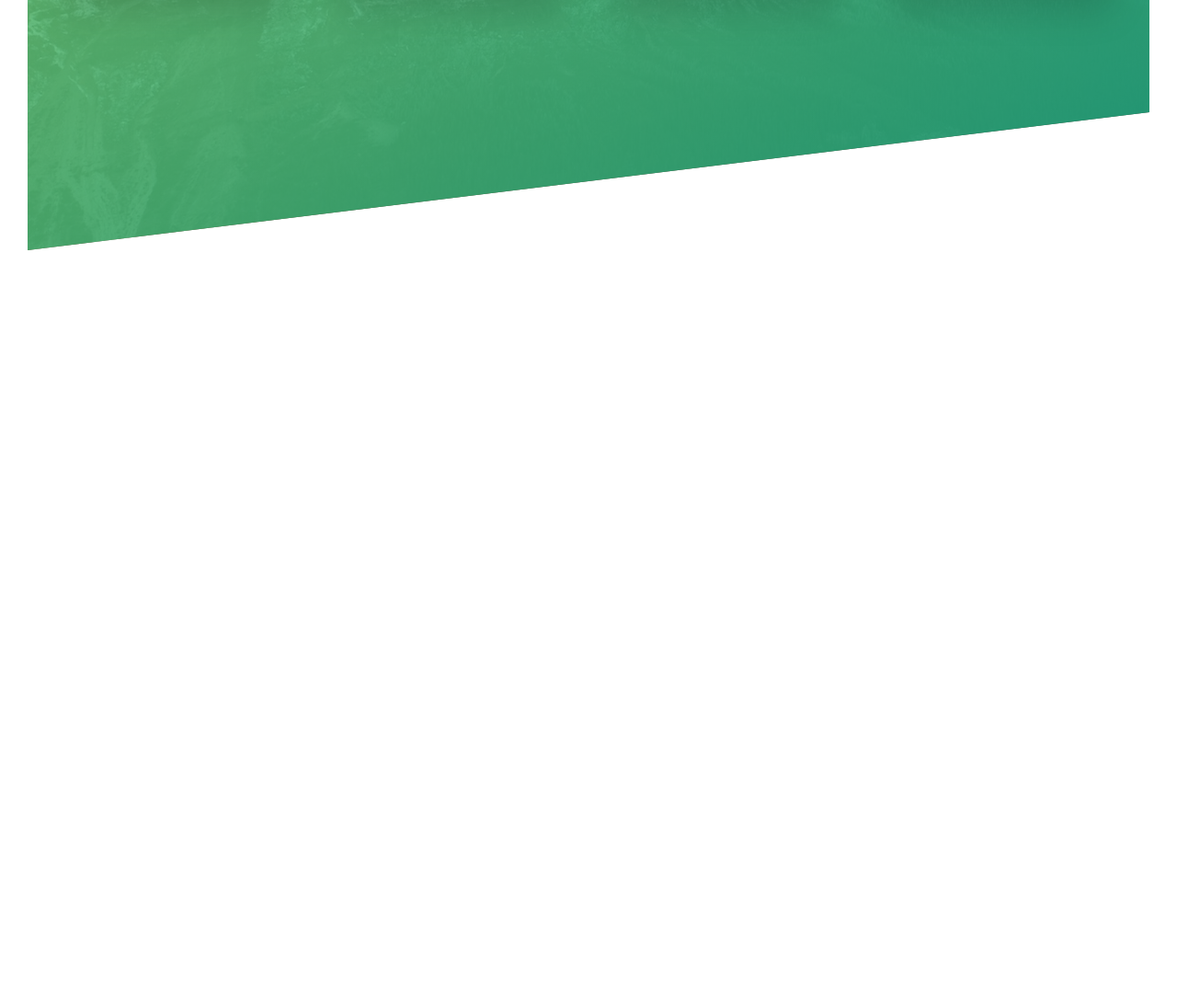
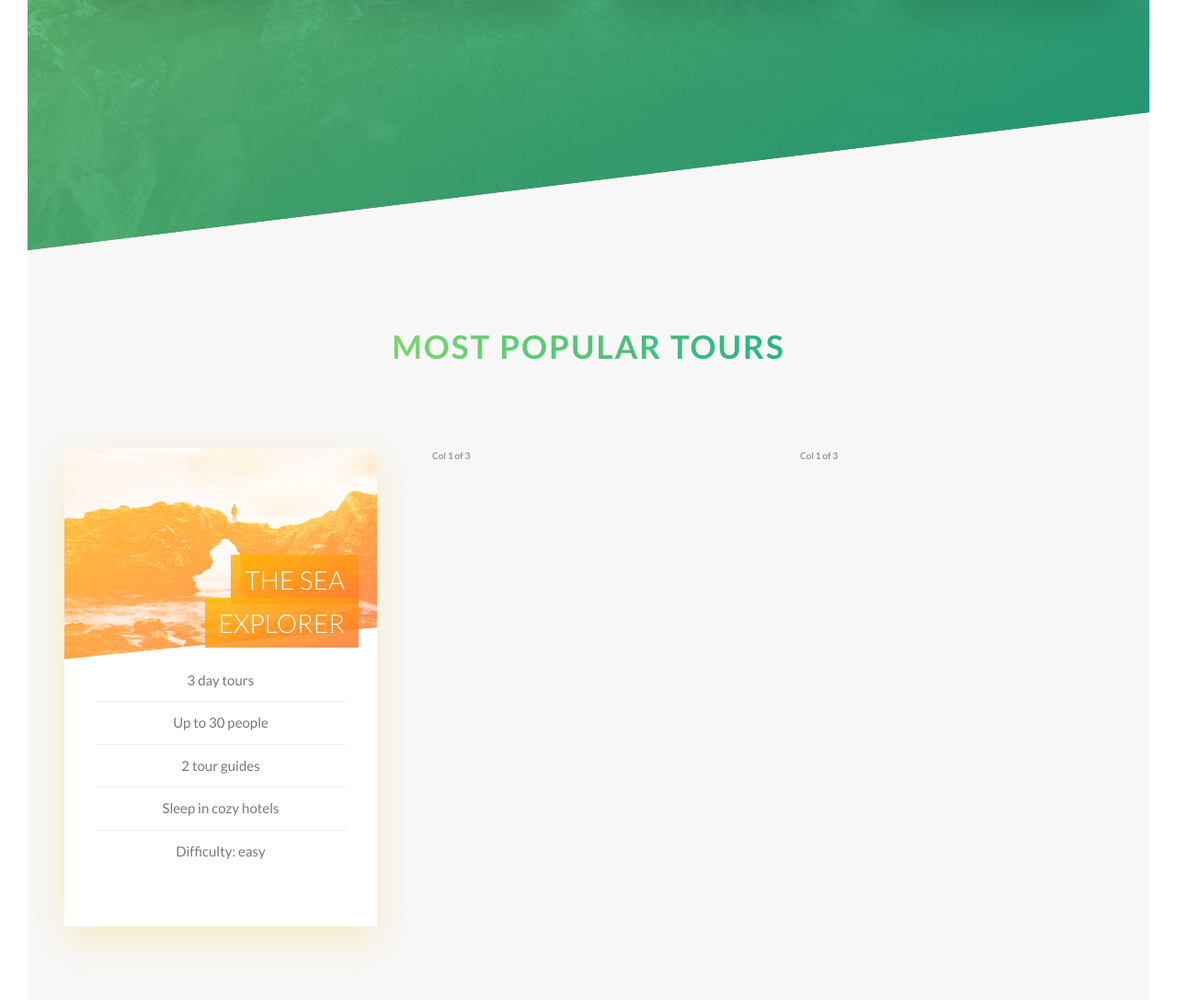
Before and after one commit to Muradkhan0161/Natours, a website: page Natours/index.html in a window 1280 px wide. Shown: the part 1961-3048 px from the top of the page at 92% size. Before the commit the page ends 2233 px from the top, so only its background shows below. Drawn offline with Linux system fonts and the light colour scheme.

Commit message:
Add files via upload

```diff
--- a/Natours/index.html
+++ b/Natours/index.html
@@ -111,6 +111,48 @@
                     </div>
                 </div>
             </section>
+
+            <section class="section-tours">
+                <div class="u-center-text u-margin-bottom-big">
+                    <h2 class="heading-secondary">
+                        Most popular tours
+                    </h2>
+                </div>
+
+                <div class="row">
+                        <div class="col-1-of-3">
+                           <div class="card">
+                               <div class="card__side card__side--front">
+                                <div class="card__picture card__picture--1">
+                                    &nbsp;
+                                </div>
+                                <h4 class="card__heading">
+                                    <span class="card__heading-span card__heading-span--1">The sea explorer </span>
+                                </h4>
+                                <div class="card__details">
+                                    <ul>
+                                        <li>3 day tours</li>
+                                        <li>Up to 30 people</li>
+                                        <li>2 tour guides</li>
+                                        <li>Sleep in cozy hotels</li>
+                                        <li>Difficulty: easy</li>
+                                    </ul>
+                                </div>
+                               </div>
+                               <div class="card__side card__side--back card__side--back-1">
+                                    Back
+                                </div>
+                           </div>
+                        </div>
+                        <div class="col-1-of-3">
+                            Col 1 of 3
+                        </div>
+                        <div class="col-1-of-3">
+                            Col 1 of 3
+                        </div>
+                    </div>
+
+            </section>
         </main>
 
 
--- a/Natours/sass/abstracts/_variables.scss
+++ b/Natours/sass/abstracts/_variables.scss
@@ -2,7 +2,14 @@ $color-primary: #55c57a;
 $color-primary-light: #7ed56f;
 $color-primary-dark: #28b485;
 
+$color-secondary-light: #ffb900;
+$color-secondary-dark: #ff7730;
+
+$color-tertiary-ligth: #2998ff;
+$color-tertiary-dark: #5643fa;
+
 $color-grey-light-1: #f7f7f7;
+$color-grey-light-2: #eee;
 
 $color-grey-dark: #777;
 $color-white: #fff;
--- /dev/null
+++ b/Natours/sass/components/_card.scss
@@ -0,0 +1,110 @@
+.card{
+
+    //FUNCTIONALITY
+    perspective: 150rem;
+    -moz-perspective: 150rem;
+    position: relative;
+    height: 52rem;
+
+    &__side{
+        height: 52rem;
+        transition: all .8s ease;
+        position: absolute;
+        top: 0;
+        left: 0;
+        width: 100%;
+        backface-visibility: hidden;
+        border-radius: 3px;
+        overflow: hidden;
+        //box-shadow: 0 1.5rem 4rem rgba($color-black, .15);
+
+
+        &--front{
+            background-color: $color-white;
+            box-shadow: 0 1.5rem 4rem rgba($color-secondary-light, .2);
+        }
+
+        &--back{
+
+            transform: rotateY(180deg);
+            box-shadow: 0 1.5rem 4rem rgba($color-secondary-dark, .5);
+
+            &-1{
+                background-image: linear-gradient(to right bottom, $color-secondary-light, $color-secondary-dark);
+            }
+        }
+    }
+
+    &:hover &__side--front {
+        transform: rotateY(-180deg);
+    }
+
+    &:hover &__side--back {
+        transform: rotateY(0);
+    }
+        //Front SIDE STYLING
+    &__picture {
+        background-size: cover;
+        height: 23rem;
+        background-blend-mode: screen;
+        -webkit-clip-path: polygon(0 0, 100% 0, 100% 85%, 0 100%);
+        clip-path: polygon(0 0, 100% 0, 100% 85%, 0 100%);
+
+
+        &--1{
+            background-image:  linear-gradient(to right bottom, $color-secondary-light, $color-secondary-dark),
+            url(../img/nat-5.jpg);
+        }
+
+        &--2{
+            background-image: url(../img/nat-5.jpg);
+        }
+
+        &--3{
+            background-image: url(../img/nat-5.jpg);
+        }
+    }
+    &__heading{
+        font-size: 2.8rem;
+        font-weight: 300;
+        text-transform: uppercase;
+        text-align: right;
+        color: $color-white;
+        position: absolute;
+        top: 12rem;
+        right: 2rem;
+        width: 75%;
+    }
+
+    &__heading-span {
+        padding: 1rem 1.5rem;
+        -webkit-box-decoration-break: clone;
+        box-decoration-break: clone;
+
+
+        &--1 {
+            background-image: linear-gradient(to right bottom,
+            rgba($color-secondary-light, .85),
+            rgba($color-secondary-dark, .85));
+        }
+    }
+
+    &__details {
+        ul{
+            list-style: none;
+            width: 80%;
+            margin: 0 auto;
+
+            li{
+                text-align: center;
+                font-size: 1.5rem;
+                padding: 1rem;
+
+                &:not(:last-child){
+                    border-bottom: 1px solid $color-grey-light-2;
+                }
+
+            }
+        }
+    }
+}
--- a/Natours/sass/layout/_header.scss
+++ b/Natours/sass/layout/_header.scss
@@ -9,7 +9,7 @@
     background-size: cover;
     background-position: top;
     position: relative;
-
+    -webkit-clip-path: polygon(0 0, 100% 0,100% 75vh, 0 100%);    ;
     clip-path: polygon(0 0, 100% 0,100% 75vh, 0 100%);
 
     &__logo-box {
--- a/Natours/sass/main.scss
+++ b/Natours/sass/main.scss
@@ -10,6 +10,7 @@
 @import "components/buttons";
 @import "components/composition";
 @import "components/feature-box";
+@import "components/card";
 
 @import "layout/header";
 
--- a/Natours/sass/pages/_home.scss
+++ b/Natours/sass/pages/_home.scss
@@ -19,3 +19,10 @@
         transform: skewY(7deg);
     }
 }
+
+.section-tours {
+    background-color: $color-grey-light-1;
+    padding: 25rem 0 50rem 0;
+    margin-top: -10rem;
+
+}
```
Also changed, not shown: Natours/resources/css/style.css.
